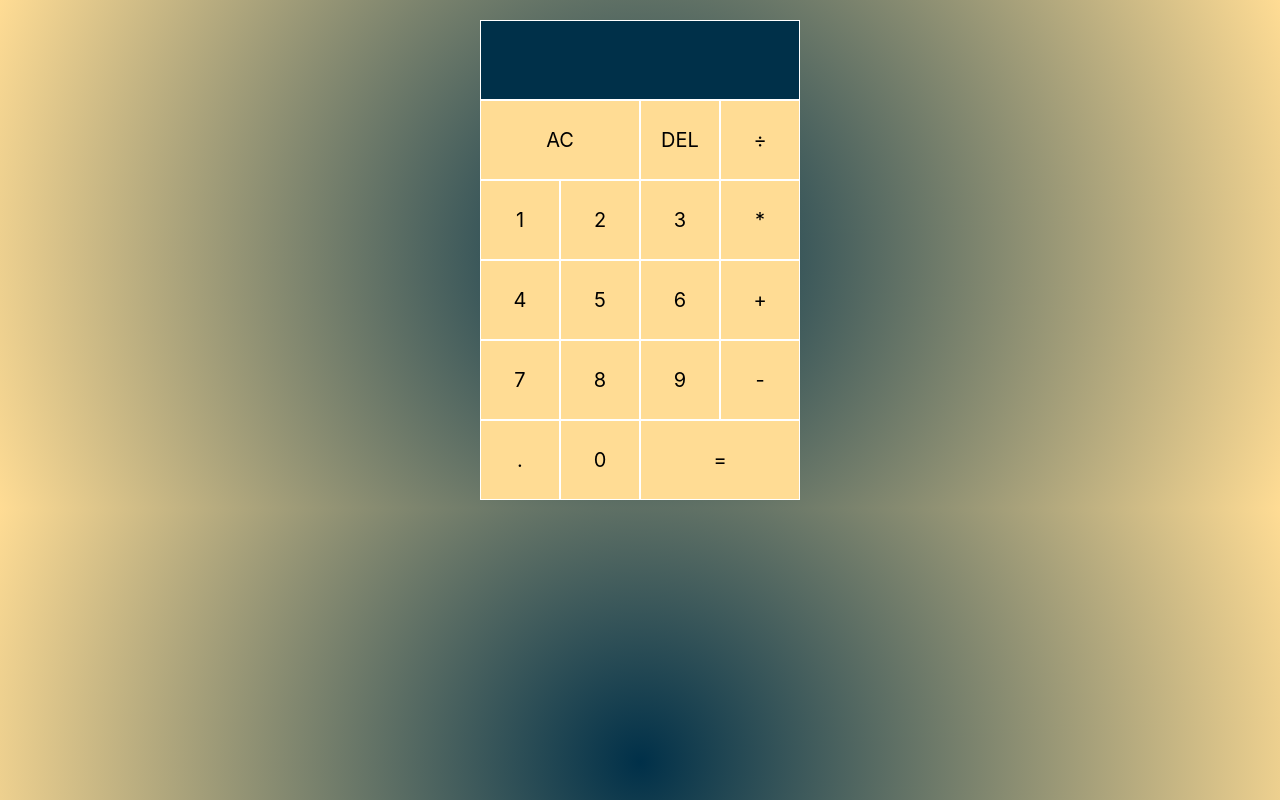
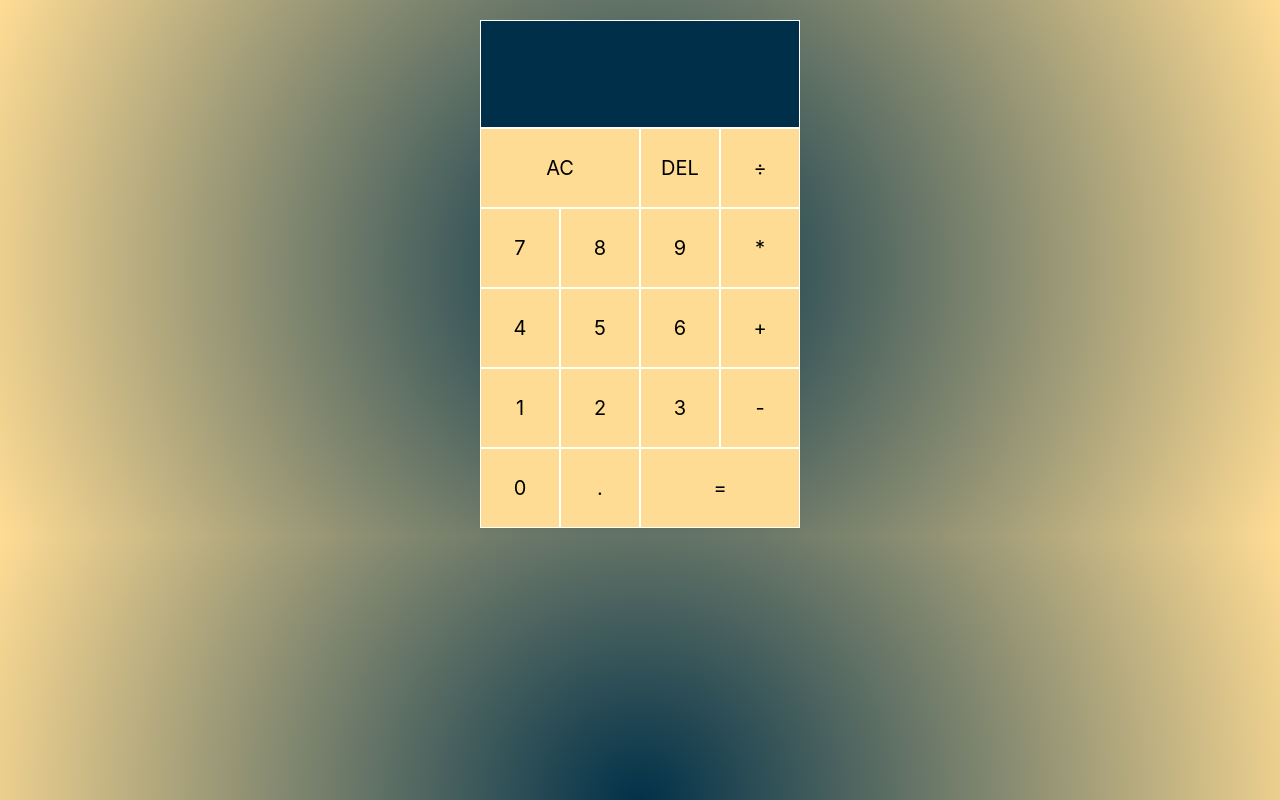
Before and after one commit to bautidea/react_calculator, a React (Vite) app: page / in a window 1280 px wide. Built offline with nearby package versions, Linux system fonts and the light colour scheme.

Commit message:
Implemented Reducer logic.

```diff
--- a/src/App.jsx
+++ b/src/App.jsx
@@ -1,14 +1,51 @@
 import { useReducer } from 'react';
 import './styles.css';
 
-const reducer = ({ currentOperand, previousOperand, operator }, action) => {
+const reducer = (state, action) => {
   switch (action.type) {
-    case 'addNumber': {
-      if (currentOperand)
-        return {
-          currentOperand: Number(`${currentOperand}${action.numberToAdd}`),
-        };
-      return { currentOperand: Number(action.numberToAdd) };
+    case 'addDigit': {
+      return {
+        ...state,
+        currentOperand: `${state.currentOperand || ''}${action.numberToAdd}`,
+      };
+    }
+
+    case 'delDigit': {
+      return {
+        ...state,
+        currentOperand: state.currentOperand.slice(0, -1),
+      };
+    }
+
+    case 'clear': {
+      return {
+        currentOperand: '',
+        previousOperand: '',
+        operator: '',
+      };
+    }
+
+    case 'operation': {
+      if (!state.currentOperand) return { ...state };
+      return {
+        operator: action.selectedOperator,
+        previousOperand: `${state.currentOperand}`,
+        currentOperand: '',
+      };
+    }
+
+    case 'evaluate': {
+      if (!state.currentOperand || !state.operator) return { ...state };
+
+      const result = eval(
+        `${state.previousOperand} ${state.operator} ${state.currentOperand}`
+      );
+
+      return {
+        previousOperand: `${state.previousOperand} ${state.operator} ${state.currentOperand}`,
+        operator: '',
+        currentOperand: result,
+      };
     }
   }
 };
@@ -19,13 +56,6 @@ function App() {
     {}
   );
 
-  const handleNumberClick = (number) => {
-    dispatch({
-      type: 'addNumber',
-      numberToAdd: number,
-    });
-  };
-
   return (
     <>
       <div className="calculator">
@@ -35,24 +65,92 @@ function App() {
           </div>
           <div className="current-operand">{currentOperand}</div>
         </div>
-        <button className="span-two">AC</button>
-        <button>DEL</button>
-        <button>÷</button>
-        <button onClick={() => handleNumberClick(1)}>1</button>
-        <button onClick={() => handleNumberClick(2)}>2</button>
-        <button onClick={() => handleNumberClick(3)}>3</button>
-        <button>*</button>
-        <button>4</button>
-        <button>5</button>
-        <button>6</button>
-        <button>+</button>
-        <button>7</button>
-        <button>8</button>
-        <button>9</button>
-        <button>-</button>
-        <button>.</button>
-        <button>0</button>
-        <button className="span-two">=</button>
+
+        <button
+          className="span-two"
+          onClick={() => dispatch({ type: 'clear' })}
+        >
+          AC
+        </button>
+
+        <button onClick={() => dispatch({ type: 'delDigit' })}>DEL</button>
+
+        <button
+          onClick={() => dispatch({ type: 'operation', selectedOperator: '/' })}
+        >
+          ÷
+        </button>
+
+        <button onClick={() => dispatch({ type: 'addDigit', numberToAdd: 7 })}>
+          7
+        </button>
+
+        <button onClick={() => dispatch({ type: 'addDigit', numberToAdd: 8 })}>
+          8
+        </button>
+
+        <button onClick={() => dispatch({ type: 'addDigit', numberToAdd: 9 })}>
+          9
+        </button>
+
+        <button
+          onClick={() => dispatch({ type: 'operation', selectedOperator: '*' })}
+        >
+          *
+        </button>
+
+        <button onClick={() => dispatch({ type: 'addDigit', numberToAdd: 4 })}>
+          4
+        </button>
+
+        <button onClick={() => dispatch({ type: 'addDigit', numberToAdd: 5 })}>
+          5
+        </button>
+
+        <button onClick={() => dispatch({ type: 'addDigit', numberToAdd: 6 })}>
+          6
+        </button>
+
+        <button
+          onClick={() => dispatch({ type: 'operation', selectedOperator: '+' })}
+        >
+          +
+        </button>
+
+        <button onClick={() => dispatch({ type: 'addDigit', numberToAdd: 1 })}>
+          1
+        </button>
+
+        <button onClick={() => dispatch({ type: 'addDigit', numberToAdd: 2 })}>
+          2
+        </button>
+
+        <button onClick={() => dispatch({ type: 'addDigit', numberToAdd: 3 })}>
+          3
+        </button>
+
+        <button
+          onClick={() => dispatch({ type: 'operation', selectedOperator: '/' })}
+        >
+          -
+        </button>
+
+        <button onClick={() => dispatch({ type: 'addDigit', numberToAdd: 0 })}>
+          0
+        </button>
+
+        <button
+          onClick={() => dispatch({ type: 'addDigit', numberToAdd: '.' })}
+        >
+          .
+        </button>
+
+        <button
+          className="span-two"
+          onClick={() => dispatch({ type: 'evaluate' })}
+        >
+          =
+        </button>
       </div>
     </>
   );
--- a/src/styles.css
+++ b/src/styles.css
@@ -48,7 +48,7 @@ body {
   flex-direction: column;
   align-items: flex-end;
   justify-content: space-around;
-  padding: 0.5rem;
+  padding: 1.5rem 1rem;
   background: rgba(0, 48, 73, 1);
   border: 1px solid white;
   word-wrap: break-word;
@@ -64,10 +64,12 @@ body {
   padding-bottom: 1rem;
   font-size: 2rem;
   color: #e8edfd;
+  min-height: 25px;
 }
 
 .current-operand {
   height: 75%;
-  font-size: 3rem;
+  font-size: 3.2rem;
   color: white;
+  min-height: 41px;
 }
```
